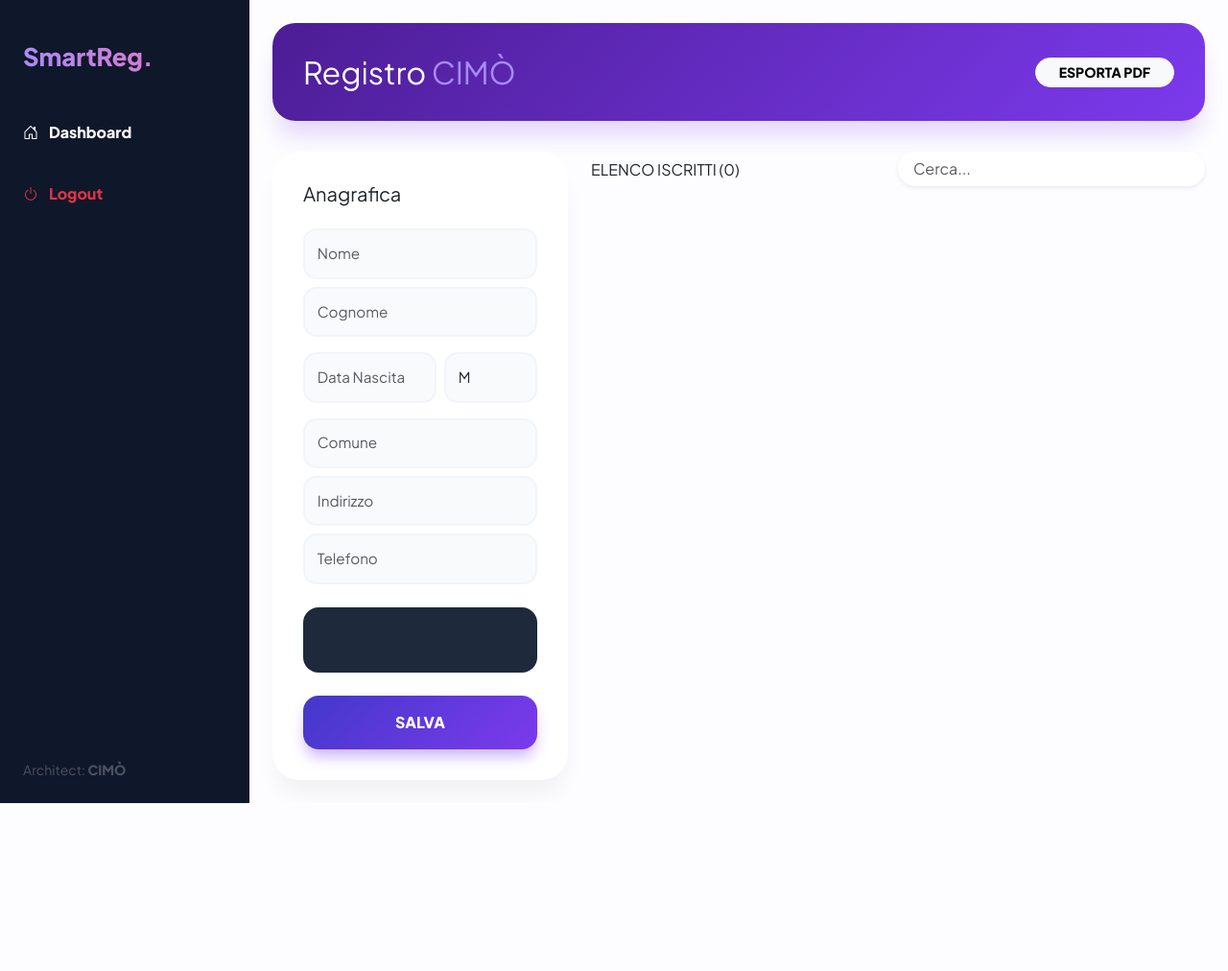
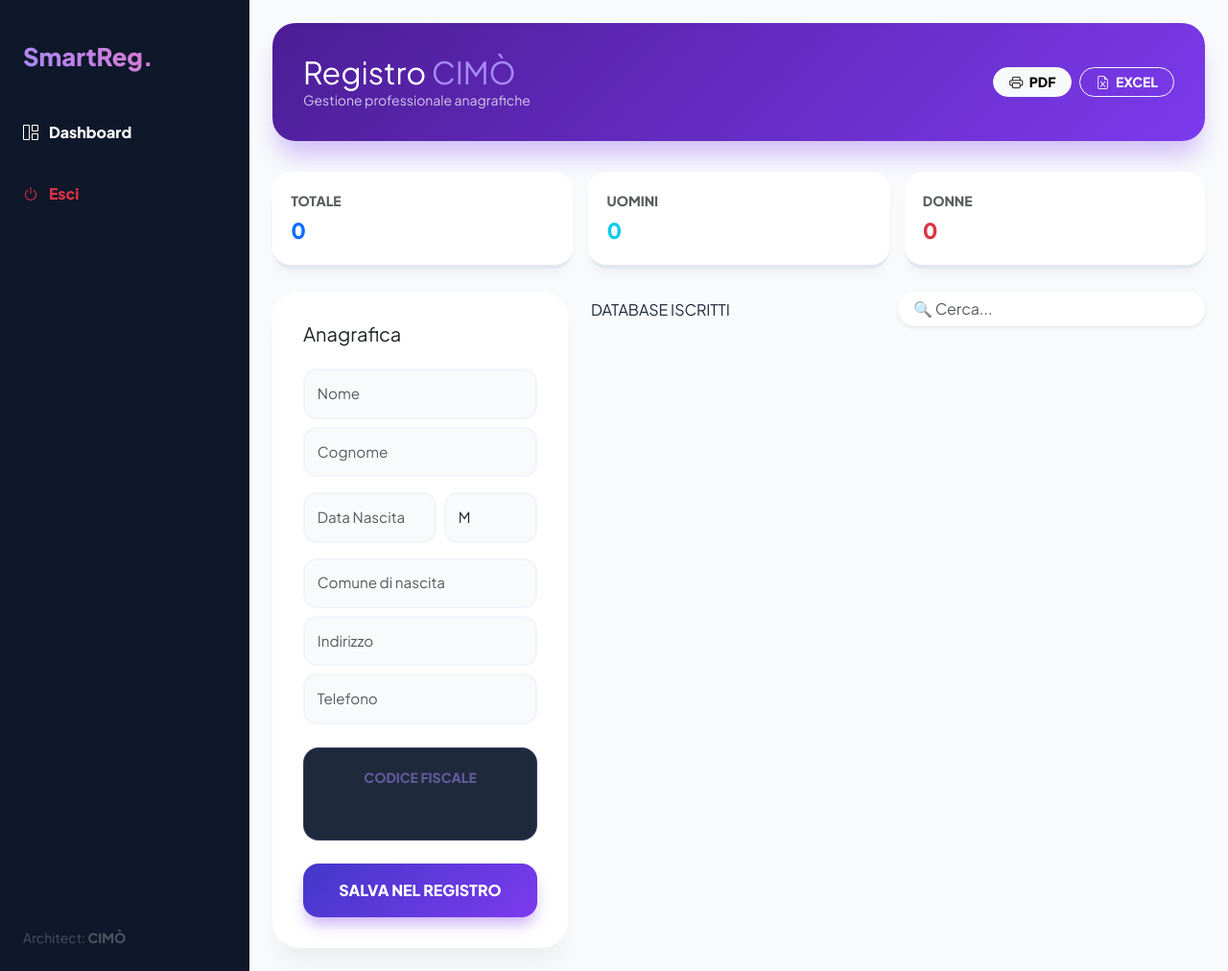
Before and after one commit to santocimo/mio-primo-devops, a PHP site: page / in a window 1280 px wide. Shown: the whole page at 96% size. Before the commit the page ends 837 px from the top, so only its background shows below. Run offline with PHP 8.4, Linux system fonts and the light colour scheme; the visitor is signed in with stand-in values (Sample User, id 1); data that the repository does not hold is empty; some libraries are stand-ins or nearby versions.

Commit message:
Fix su grafica ed excel

```diff
--- a/index.php
+++ b/index.php
@@ -3,7 +3,7 @@ session_start();
 if(!isset($_SESSION['admin_logged'])) { header("Location: login.php"); exit; }
 $ruolo_reale = isset($_SESSION['user_role']) ? strtoupper($_SESSION['user_role']) : 'USER';
 $supervisore = "CIMÒ";
-$versione_software = "V3.5.2 Pro";
+$versione_software = "V3.5.3 Ultra-Fix";
 $host = 'database-santo'; $db = 'mio_database'; $user = 'root'; $pass = 'password_segreta';
 try {
     $pdo = new PDO("mysql:host=$host;dbname=$db;charset=utf8mb4", $user, $pass, [
@@ -11,6 +11,18 @@ try {
         PDO::ATTR_DEFAULT_FETCH_MODE => PDO::FETCH_ASSOC
     ]);
     function forzaMaiuscolo($str) { return mb_convert_case($str, MB_CASE_UPPER, "UTF-8"); }
+
+    // EXPORT EXCEL (RIPRISTINATO)
+    if (isset($_GET['export_excel']) && $_SESSION['user_role'] == 'admin') {
+        header('Content-Type: text/csv; charset=utf-8');
+        header('Content-Disposition: attachment; filename=registro_'.date('d-m-Y').'.csv');
+        $out = fopen('php://output', 'w');
+        fputcsv($out, ['ID', 'NOME', 'COGNOME', 'CF', 'DATA NASCITA', 'COMUNE', 'INDIRIZZO', 'RECAPITO', 'SESSO']);
+        $rs = $pdo->query("SELECT * FROM visitatori ORDER BY id DESC");
+        while ($r = $rs->fetch()) fputcsv($out, $r);
+        exit;
+    }
+
     if (isset($_GET['delete'])) {
         $pdo->prepare("DELETE FROM visitatori WHERE id = ?")->execute([$_GET['delete']]);
         header("Location: index.php"); exit;
@@ -27,6 +39,8 @@ try {
         header("Location: index.php"); exit;
     }
     $totale = $pdo->query("SELECT COUNT(*) FROM visitatori")->fetchColumn() ?: 0;
+    $uomini = $pdo->query("SELECT COUNT(*) FROM visitatori WHERE sesso='M'")->fetchColumn() ?: 0;
+    $donne = $pdo->query("SELECT COUNT(*) FROM visitatori WHERE sesso='F'")->fetchColumn() ?: 0;
 } catch (PDOException $e) { $db_error = "Errore Database"; }
 ?>
 <!DOCTYPE html>
@@ -41,36 +55,40 @@ try {
     <script src="https://cdn.jsdelivr.net/npm/sweetalert2@11"></script>
     <style>
         @import url('https://fonts.googleapis.com/css2?family=Plus+Jakarta+Sans:wght@400;600;800&display=swap');
-        :root { --viola-deep: #4338ca; --viola-bright: #7c3aed; --bg: #fdfdff; }
-        body { background-color: var(--bg); font-family: 'Plus Jakarta Sans', sans-serif; }
+        :root { --viola-deep: #4338ca; --viola-bright: #7c3aed; --bg: #f8fafc; }
+        body { background-color: var(--bg); font-family: 'Plus Jakarta Sans', sans-serif; color: #1e293b; }
 
+        /* Sidebar (Solo desktop) */
         .sidebar { background: #0f172a; min-height: 100vh; padding: 2.5rem 1.5rem; color: #fff; position: sticky; top: 0; }
         .sidebar-brand { font-weight: 800; font-size: 1.6rem; background: linear-gradient(45deg, #a78bfa, #f472b6); -webkit-background-clip: text; -webkit-text-fill-color: transparent; margin-bottom: 3rem; display: block; }
-        .glass-header { background: linear-gradient(135deg, #4c1d95 0%, #7c3aed 100%); border-radius: 24px; padding: 2rem; color: white; box-shadow: 0 20px 25px -5px rgba(124, 58, 237, 0.2); margin-bottom: 2rem; }
+
+        /* Header Viola Intenso */
+        .glass-header { background: linear-gradient(135deg, #4c1d95 0%, #7c3aed 100%); border-radius: 24px; padding: 2rem; color: white; box-shadow: 0 20px 25px -5px rgba(124, 58, 237, 0.3); margin-bottom: 2rem; }
+
+        /* Statistiche */
+        .stat-card-white { background: #fff; border: none; border-radius: 20px; padding: 1.2rem; box-shadow: 0 10px 15px -3px rgba(0,0,0,0.04); border-bottom: 4px solid #e2e8f0; transition: 0.3s; height: 100%; }
+        .stat-val { font-size: 1.4rem; font-weight: 800; display: block; }
+
+        /* Form Card */
         .main-card { background: #fff; border: none; border-radius: 28px; box-shadow: 0 20px 25px -5px rgba(0,0,0,0.05); padding: 2rem; }
-        .input-custom { border: 2px solid #f1f5f9; border-radius: 14px; padding: 0.8rem; background: #f8fafc; font-size: 0.95rem; transition: all 0.2s ease; }
+        .input-custom { border: 2px solid #f1f5f9; border-radius: 14px; padding: 0.8rem; background: #f8fafc; font-size: 0.95rem; transition: 0.2s; }
+        .input-custom:focus { border-color: var(--viola-bright); background: #fff; outline: none; }
+
         .btn-viola { background: linear-gradient(135deg, var(--viola-deep) 0%, var(--viola-bright) 100%); border: none; border-radius: 16px; font-weight: 800; padding: 1rem; color: white; box-shadow: 0 10px 15px -3px rgba(124, 58, 237, 0.4); }
-        .grid-row { background: #fff; border-left: 5px solid transparent; padding: 1.2rem; margin-bottom: 0.8rem; border-radius: 16px; box-shadow: 0 4px 6px -1px rgba(0,0,0,0.02); }
+
+        /* Lista */
+        .grid-row { background: #fff; border-left: 5px solid transparent; padding: 1.2rem; margin-bottom: 0.8rem; border-radius: 16px; transition: 0.2s; box-shadow: 0 4px 6px -1px rgba(0,0,0,0.02); }
+        .grid-row:hover { border-left-color: var(--viola-bright); transform: scale(1.01); }
         .cf-tag { background: #faf5ff; color: #7e22ce; font-family: 'Monaco', monospace; padding: 5px 12px; border-radius: 10px; font-size: 0.8rem; font-weight: 700; border: 1px solid #f3e8ff; }
-        .cf-display-box { background: #1e293b; border-radius: 16px; padding: 20px; text-align: center; color: #a78bfa; margin: 1.5rem 0; }
+        .cf-display-box { background: #1e293b; border-radius: 16px; padding: 20px; text-align: center; color: #a78bfa; margin: 1.5rem 0; border: 1px solid rgba(167, 139, 250, 0.2); }
 
-        /* REGOLE DI STAMPA PDF PER CIMÒ */
+        /* STAMPA SELETTIVA */
         @media print {
-            .sidebar, .glass-header, #form-col, .search-box, .azioni-col, .btn-sm { display: none !important; }
-            body { background: white !important; padding: 0 !important; }
-            .flex-grow-1 { padding: 0 !important; }
+            .sidebar, .glass-header, #form-col, .search-box, .azioni-col, .btn-sm, .stat-row { display: none !important; }
+            body { background: white !important; }
             .col-lg-8 { width: 100% !important; max-width: 100% !important; flex: 0 0 100% !important; }
-            .main-card { box-shadow: none !important; padding: 0 !important; }
-            .grid-row {
-                border: 1px solid #eee !important;
-                margin-bottom: 0 !important;
-                border-radius: 0 !important;
-                break-inside: avoid;
-                display: flex !important;
-                border-left: none !important;
-            }
-            .cf-tag { border: none !important; background: none !important; padding: 0 !important; font-size: 0.9rem !important; color: black !important; }
-            h6 { font-size: 1.5rem !important; margin-bottom: 20px !important; text-align: center; }
+            .grid-row { border: 1px solid #eee !important; border-radius: 0 !important; margin: 0 !important; break-inside: avoid; border-left: none !important; }
+            .cf-tag { color: black !important; background: none !important; border: none !important; padding: 0 !important; }
         }
         @media (max-width: 991px) { .sidebar { display: none; } }
     </style>
@@ -80,16 +98,30 @@ try {
     <div class="sidebar" style="width: 260px;">
         <span class="sidebar-brand">SmartReg.</span>
         <div class="nav flex-column gap-3">
-            <a href="index.php" class="nav-link text-white p-0 small fw-bold"><i class="bi bi-house-door me-2"></i> Dashboard</a>
-            <a href="?logout=1" class="nav-link text-danger p-0 small fw-bold mt-4"><i class="bi bi-power me-2"></i> Logout</a>
+            <a href="index.php" class="nav-link text-white p-0 small fw-bold"><i class="bi bi-grid-1x2 me-2"></i> Dashboard</a>
+            <a href="?logout=1" class="nav-link text-danger p-0 small fw-bold mt-4"><i class="bi bi-power me-2"></i> Esci</a>
         </div>
         <div class="position-absolute bottom-0 mb-4 opacity-25 small">Architect: <strong><?php echo $supervisore; ?></strong></div>
     </div>
 
     <div class="flex-grow-1 p-3 p-md-4">
         <div class="glass-header d-flex justify-content-between align-items-center">
-            <div><h2 class="fw-800 m-0">Registro <span style="color: #a78bfa;"><?php echo $supervisore; ?></span></h2></div>
-            <button onclick="window.print()" class="btn btn-light btn-sm rounded-pill px-4 fw-bold">ESPORTA PDF</button>
+            <div>
+                <h2 class="fw-800 m-0">Registro <span style="color: #a78bfa;"><?php echo $supervisore; ?></span></h2>
+                <p class="m-0 opacity-75 small">Gestione professionale anagrafiche</p>
+            </div>
+            <div class="d-flex gap-2">
+                <button onclick="window.print()" class="btn btn-light btn-sm rounded-pill px-3 fw-bold"><i class="bi bi-printer me-1"></i> PDF</button>
+                <?php if($ruolo_reale == 'ADMIN'): ?>
+                <a href="?export_excel=1" class="btn btn-outline-light btn-sm rounded-pill px-3 fw-bold"><i class="bi bi-file-earmark-excel me-1"></i> EXCEL</a>
+                <?php endif; ?>
+            </div>
+        </div>
+
+        <div class="row g-3 mb-4 stat-row">
+            <div class="col-4"><div class="stat-card-white"><span class="text-muted small fw-bold d-block mb-1">TOTALE</span><span class="stat-val text-primary"><?php echo $totale; ?></span></div></div>
+            <div class="col-4"><div class="stat-card-white"><span class="text-muted small fw-bold d-block mb-1">UOMINI</span><span class="stat-val text-info"><?php echo $uomini; ?></span></div></div>
+            <div class="col-4"><div class="stat-card-white"><span class="text-muted small fw-bold d-block mb-1">DONNE</span><span class="stat-val text-danger"><?php echo $donne; ?></span></div></div>
         </div>
 
         <div class="row g-4">
@@ -107,22 +139,23 @@ try {
                             <div class="col-5"><select name="sesso" id="sesso" class="form-select input-custom"><option value="M">M</option><option value="F">F</option></select></div>
                         </div>
                         <div class="mb-3">
-                            <input type="text" name="luogo_nascita" id="comune_input" class="form-control input-custom mb-2" placeholder="Comune">
+                            <input type="text" name="luogo_nascita" id="comune_input" class="form-control input-custom mb-2" placeholder="Comune di nascita">
                             <input type="text" name="indirizzo" id="indirizzo" class="form-control input-custom mb-2" placeholder="Indirizzo">
                             <input type="text" name="recapito" id="recapito" class="form-control input-custom" placeholder="Telefono">
                         </div>
                         <div class="cf-display-box">
-                            <input type="text" name="nuovo_cf" id="cf_output" class="w-100 border-0 bg-transparent text-center fw-bold" readonly style="color: inherit; font-size: 1.1rem; letter-spacing: 2px;">
+                            <small class="d-block opacity-50 mb-1 fw-bold">CODICE FISCALE</small>
+                            <input type="text" name="nuovo_cf" id="cf_output" class="w-100 border-0 bg-transparent text-center fw-bold" readonly style="color: inherit; font-size: 1.2rem; letter-spacing: 2px;">
                         </div>
-                        <button type="submit" class="btn btn-viola w-100">SALVA</button>
+                        <button type="submit" class="btn btn-viola w-100">SALVA NEL REGISTRO</button>
                     </form>
                 </div>
             </div>
 
             <div class="col-lg-8">
                 <div class="d-flex justify-content-between align-items-center mb-3 search-box">
-                    <h6 class="fw-800 m-0">ELENCO ISCRITTI (<?php echo $totale; ?>)</h6>
-                    <input type="text" id="liveSearch" class="form-control border-0 shadow-sm rounded-pill w-50 ps-3" placeholder="Cerca...">
+                    <h6 class="fw-800 m-0">DATABASE ISCRITTI</h6>
+                    <input type="text" id="liveSearch" class="form-control border-0 shadow-sm rounded-pill w-50 ps-3" placeholder="🔍 Cerca...">
                 </div>
                 <div id="grid-body">
                     <?php $st = $pdo->query("SELECT * FROM visitatori ORDER BY id DESC");
@@ -130,15 +163,15 @@ try {
                         $v_json = json_encode($v, JSON_HEX_APOS | JSON_HEX_QUOT);
                         echo "<div class='grid-row d-flex justify-content-between align-items-center'>
                             <div style='flex:1'>
-                                <div class='fw-800' style='font-size: 0.95rem;'>{$v['nome']} {$v['cognome']}</div>
+                                <div class='fw-800' style='font-size: 1rem;'>{$v['nome']} {$v['cognome']}</div>
                                 <div class='mt-1'><span class='cf-tag'>{$v['codice_fiscale']}</span></div>
-                                <div class='text-muted small mt-1'>{$v['indirizzo']} - {$v['luogo_nascita']}</div>
+                                <div class='text-muted small mt-2'><i class='bi bi-geo-alt me-1'></i>{$v['indirizzo']} - {$v['luogo_nascita']}</div>
                             </div>
-                            <div class='text-end' style='min-width: 150px;'>
-                                <div class='small fw-bold'>{$v['recapito']}</div>
-                                <div class='azioni-col mt-2'>
-                                    <button onclick='modificaRecord($v_json)' class='btn btn-sm btn-light border-0 rounded-circle'><i class='bi bi-pencil text-primary'></i></button>
-                                    <button onclick='confermaElimina({$v['id']}, \"{$v['nome']}\")' class='btn btn-sm btn-light border-0 rounded-circle'><i class='bi bi-trash text-danger'></i></button>
+                            <div class='text-end' style='min-width: 140px;'>
+                                <div class='fw-bold small mb-2'>{$v['recapito']}</div>
+                                <div class='azioni-col'>
+                                    <button onclick='modificaRecord($v_json)' class='btn btn-sm btn-light border-0 rounded-circle me-1'><i class='bi bi-pencil-fill text-primary'></i></button>
+                                    <button onclick='confermaElimina({$v['id']}, \"{$v['nome']} {$v['cognome']}\")' class='btn btn-sm btn-light border-0 rounded-circle'><i class='bi bi-trash3-fill text-danger'></i></button>
                                 </div>
                             </div>
                         </div>";
@@ -158,20 +191,46 @@ $(function() {
         let v = $(this).val().toLowerCase();
         $(".grid-row").filter(function() { $(this).toggle($(this).text().toLowerCase().indexOf(v) > -1) });
     });
-    // Funzioni CF...
-    $("#datepicker").datepicker({ dateFormat: "dd/mm/yy", changeMonth:true, changeYear:true, yearRange:"1920:2026", onSelect: function() { generaCF(); } });
+
+    // Funzioni di calcolo CF mantenute...
+    function calcolaControllo(cf15) {
+        const d = {'0':1,'1':0,'2':5,'3':7,'4':9,'5':13,'6':15,'7':17,'8':19,'9':21,'A':1,'B':0,'C':5,'D':7,'E':9,'F':13,'G':15,'H':17,'I':19,'J':21,'K':2,'L':4,'M':18,'N':20,'O':11,'P':3,'Q':6,'R':8,'S':12,'T':14,'U':16,'V':10,'W':22,'X':25,'Y':24,'Z':23};
+        const p = {'0':0,'1':1,'2':2,'3':3,'4':4,'5':5,'6':6,'7':7,'8':8,'9':9,'A':0,'B':1,'C':2,'D':3,'E':4,'F':5,'G':6,'H':7,'I':8,'J':9,'K':10,'L':11,'M':12,'N':13,'O':14,'P':15,'Q':16,'R':17,'S':18,'T':19,'U':20,'V':21,'W':22,'X':23,'Y':24,'Z':25};
+        let s=0; for(let i=0; i<15; i++) s += ((i+1)%2 !== 0) ? d[cf15[i]] : p[cf15[i]];
+        return String.fromCharCode(65 + (s%26));
+    }
+    function generaCF() {
+        const n=$("#nome").val(), c=$("#cognome").val(), dIn=$("#datepicker").val(), s=$("#sesso").val();
+        if (n && c && dIn.length === 10 && belfiore) {
+            let p = dIn.split('/'); $("#data_db").val(p[2] + "-" + p[1] + "-" + p[0]);
+            let cf = getLetters(c, false) + getLetters(n, true) + p[2].slice(-2) + ['A','B','C','D','E','H','L','M','P','R','S','T'][parseInt(p[1])-1];
+            let gg = parseInt(p[0]); if (s==='F') gg += 40;
+            cf += gg.toString().padStart(2, '0') + belfiore;
+            $("#cf_output").val(cf.toUpperCase() + calcolaControllo(cf.toUpperCase()));
+        }
+    }
+    function getLetters(str, isName) {
+        let s = str.toUpperCase().normalize("NFD").replace(/[\u0300-\u036f]/g, "").replace(/[^A-Z]/g, '');
+        let c = s.replace(/[AEIOU]/g, ''); let v = s.replace(/[^AEIOU]/g, '');
+        if (isName && c.length >= 4) return c[0] + c[2] + c[3];
+        return (c + v + "XXX").substring(0, 3);
+    }
+
+    $("#datepicker").datepicker({ dateFormat: "dd/mm/yy", changeMonth:true, changeYear:true, yearRange:"1920:2026", onSelect: generaCF });
     $("#comune_input").autocomplete({ source: "cerca_comuni.php", select: function(e, ui) { $(this).val(ui.item.value); belfiore = ui.item.codice; generaCF(); return false; } });
 
     window.confermaElimina = function(id, n) {
-        Swal.fire({ title: 'Elimina?', text: n, icon: 'warning', showCancelButton: true, confirmButtonColor: '#7c3aed', confirmButtonText: 'Sì' }).then((r) => { if (r.isConfirmed) window.location.href="?delete="+id; });
+        Swal.fire({ title: 'Elimina?', text: n, icon: 'warning', showCancelButton: true, confirmButtonColor: '#7c3aed', confirmButtonText: 'Elimina' }).then((r) => { if (r.isConfirmed) window.location.href="?delete="+id; });
     }
     window.modificaRecord = function(d) {
-        $("#formTitle").text("Modifica"); $("#id_record").val(d.id); $("#nome").val(d.nome); $("#cognome").val(d.cognome);
-        $("#sesso").val(d.sesso); $("#comune_input").val(d.luogo_nascita); $("#indirizzo").val(d.indirizzo); $("#recapito").val(d.recapito);
+        $("#formTitle").text("Modifica"); $("#id_record").val(d.id);
+        $("#nome").val(d.nome); $("#cognome").val(d.cognome); $("#sesso").val(d.sesso);
+        $("#comune_input").val(d.luogo_nascita); $("#indirizzo").val(d.indirizzo); $("#recapito").val(d.recapito);
         let dt = d.data_nascita.split('-'); $("#datepicker").val(dt[2]+'/'+dt[1]+'/'+dt[0]);
         $("#cf_output").val(d.codice_fiscale); $("#data_db").val(d.data_nascita);
         window.scrollTo({ top: 0, behavior: 'smooth' });
     }
+    $("input, select").on("change keyup", generaCF);
 });
 </script>
 </body>
```
